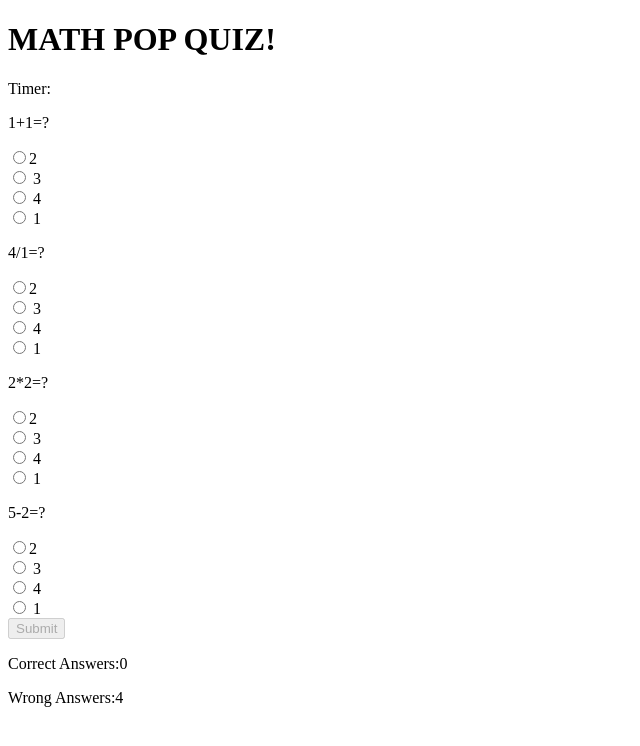
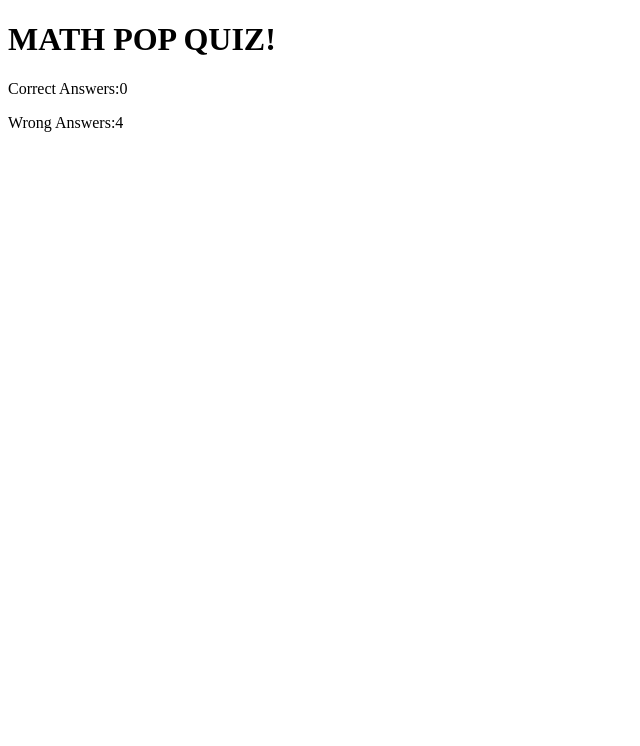
Before and after one commit to amphan89/trivia-game, a plain HTML site: page index.html in a window 1280 px wide. Both pictures are taken after a click on the input "Submit". Shown: the whole page, without its empty margins (0-640 px from the left). Drawn offline with nearby package versions, Linux system fonts and the light colour scheme.

Commit message:
fixed timer, score calculations, and form hiding

```diff
--- a/index.html
+++ b/index.html
@@ -1,39 +1,43 @@
 <!DOCTYPE html>
 <html>
+
 <head>
     <title></title>
 </head>
+
 <body>
     <h1>MATH POP QUIZ!</h1>
+    <div id='quiz'>
         <p>Timer: <span id="timer"></span></p>
 
         <p>1+1=?</p>
-	<input type="radio" name= "q1" value="correct1">2<br>
-	<input type="radio" name= "q1" value="incorrect"> 3<br>
-	<input type="radio" name= "q1" value="incorrect"> 4<br>
-    <input type="radio" name= "q1" value="incorrect"> 1<br>
+        <input type="radio" name="q1" value="correct1">2<br>
+        <input type="radio" name="q1" value="incorrect"> 3<br>
+        <input type="radio" name="q1" value="incorrect"> 4<br>
+        <input type="radio" name="q1" value="incorrect"> 1<br>
 
         <p>4/1=?</p>
-	<input type="radio" name= "q2" value="incorrect">2<br>
-	<input type="radio" name= "q2" value="incorrect"> 3<br>
-	<input type="radio" name= "q2" value="correct2"> 4<br>
-    <input type="radio" name= "q2" value="incorrect"> 1<br>
+        <input type="radio" name="q2" value="incorrect">2<br>
+        <input type="radio" name="q2" value="incorrect"> 3<br>
+        <input type="radio" name="q2" value="correct2"> 4<br>
+        <input type="radio" name="q2" value="incorrect"> 1<br>
 
         <p>2*2=?</p>
-	<input type="radio" name= "q3" value="incorrect">2<br>
-	<input type="radio" name= "q3" value="incorrect"> 3<br>
-	<input type="radio" name= "q3" value="correct3"> 4<br>
-    <input type="radio" name= "q3" value="incorrect"> 1<br>
+        <input type="radio" name="q3" value="incorrect">2<br>
+        <input type="radio" name="q3" value="incorrect"> 3<br>
+        <input type="radio" name="q3" value="correct3"> 4<br>
+        <input type="radio" name="q3" value="incorrect"> 1<br>
 
         <p>5-2=?</p>
-	<input type="radio" name= "q4" value="incorrect">2<br>
-	<input type="radio" name= "q4" value="correct4"> 3<br>
-	<input type="radio" name= "q4" value="incorrect"> 4<br>
-    <input type="radio" name= "q4" value="incorrect"> 1<br>
+        <input type="radio" name="q4" value="incorrect">2<br>
+        <input type="radio" name="q4" value="correct4"> 3<br>
+        <input type="radio" name="q4" value="incorrect"> 4<br>
+        <input type="radio" name="q4" value="incorrect"> 1<br>
 
         <input type="submit" value="Submit">
         </form>
-
+    </div>
+    <div id='results'>
         <p>
             Correct Answers:<span id="correct"></span>
 
@@ -42,61 +46,67 @@
         <p>
             Wrong Answers:<span id="wrong"></span>
         </p>
+    </div>
+    <p id='content'></p>
 
     <script src="https://cdnjs.cloudflare.com/ajax/libs/jquery/3.2.1/jquery.min.js"></script>
     <script type="text/javascript">
         var num = 60;
-    $("timer").text(num);
+        $("#timer").text(num);
 
-    function decrease(){
-        if (num > 0){
-        num --;
+        function decrease() {
+            if (num > 0) {
+                num--;
             }
-        $("timer").text(num);
-        if (num == 0){
+            $("#timer").text(num);
+            if (num == 0) {
                 clearInterval(timer);
                 $("input[type='submit']").attr("disabled", true);
                 $("#content").text("time out")
-    }};
-    var timer = setInterval(decrease, 1*1000);
+            }
+        };
+        var timer = setInterval(decrease, 1 * 1000);
+        decrease();
 
-
-
-    $("input[type='submit']").on("click", function(){
-        var u1 = $("input[type='q1']:checked").val();
-        var u2 = $("input[type='q2']:checked").val();
-        var u3 = $("input[type='q3']:checked").val();
-        var u4 = $("input[type='q4']:checked").val();
+        $('#results').hide();
+        $("input[type='submit']").on("click", function () {
+            var u1 = $("input[name='q1']:checked").val();
+            var u2 = $("input[name='q2']:checked").val();
+            var u3 = $("input[name='q3']:checked").val();
+            var u4 = $("input[name='q4']:checked").val();
             var correctAns = 0;
             var wrongAns = 0;
 
-        if (u1 == "correct1"){
+            console.log(u1);
+            $('#quiz').hide();
+            function calculateScore() {
+                if (u1 === "correct1") {
                     correctAns++;
-        }else wrongAns++;
+                } else wrongAns++;
                 correctAns;
                 wrongAns;
                 $("#correct").text(correctAns);
                 $("#wrong").text(wrongAns);
 
-        if (u2 == "correct2"){
+                if (u2 === "correct2") {
                     correctAns++;
-        }else wrongAns++;
+                } else wrongAns++;
                 correctAns;
                 wrongAns;
                 $("#correct").text(correctAns);
                 $("#wrong").text(wrongAns);
 
-        if (u3 == "correct3"){
+                if (u3 === "correct3") {
                     correctAns++;
-        }else wrongAns++;
+                } else wrongAns++;
                 correctAns;
                 wrongAns;
                 $("#correct").text(correctAns);
                 $("#wrong").text(wrongAns);
 
-        if (u4 == "correct4"){
+                if (u4 === "correct4") {
                     correctAns++;
-        }else wrongAns++;
+                } else wrongAns++;
                 correctAns;
                 wrongAns;
                 $("#correct").text(correctAns);
@@ -105,10 +115,15 @@
                 $("input[type='submit']").attr("disabled", true);
                 clearInterval(timer);
                 event.preventDefault();
+                $('#results').show();
+            }
+
+            calculateScore();
         });
 
 
 
     </script>
 </body>
+
 </html>
```
Lines whose indentation alone changed are shown as unchanged.
